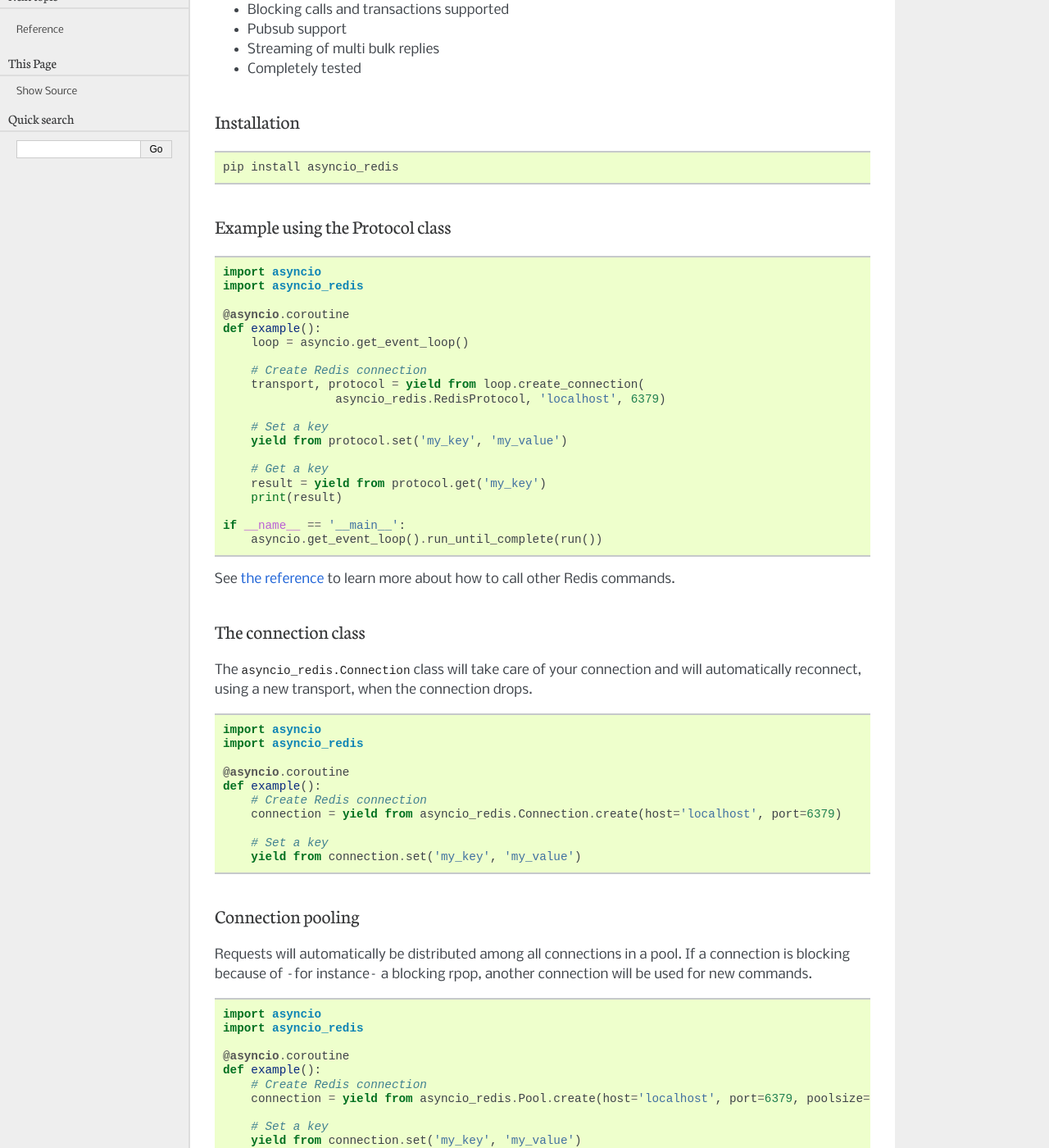
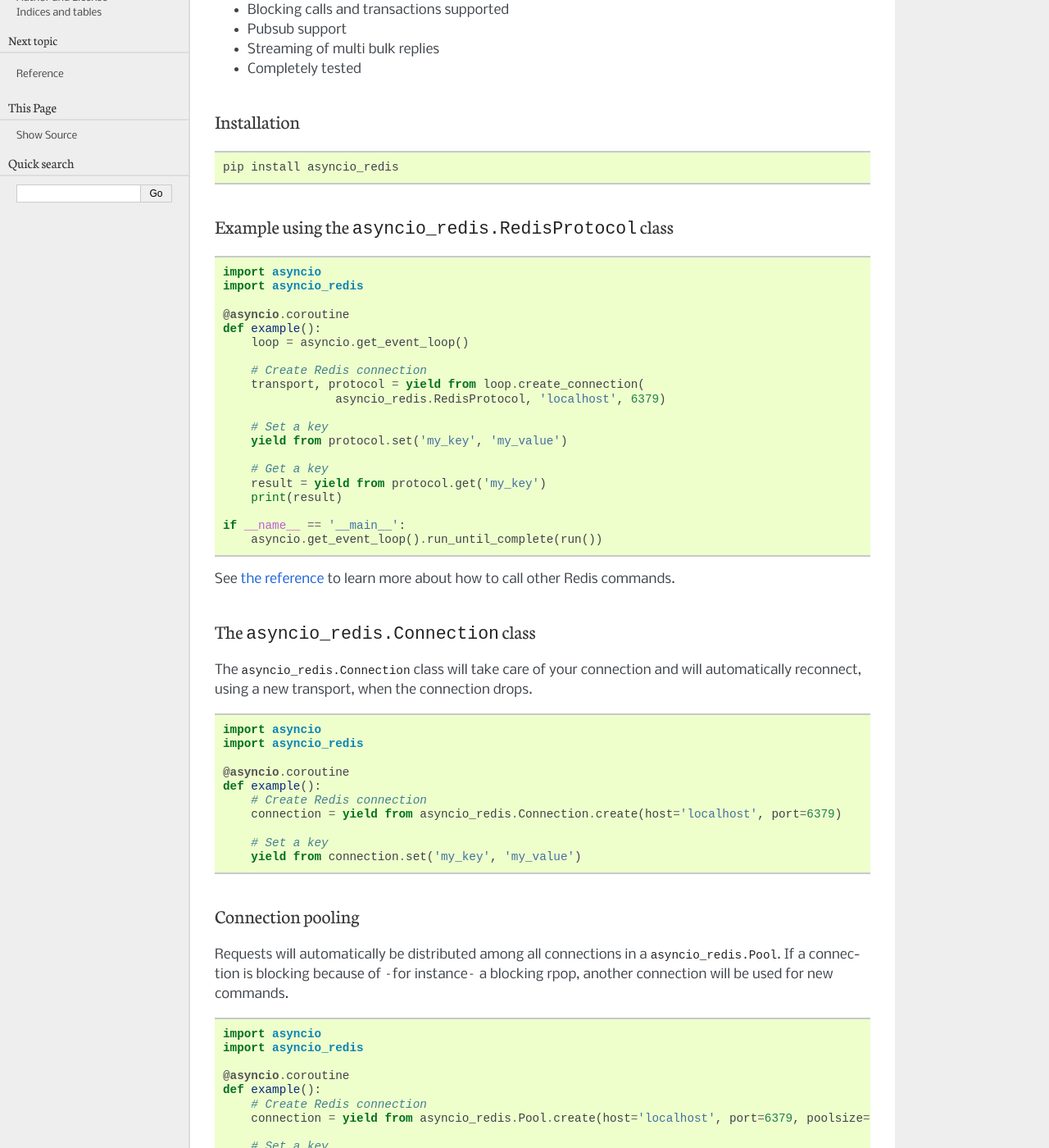
Before and after one commit to jonathanslenders/asyncio-redis, a Sphinx documentation site: the page built from docs/index.rst, in a window 1280 px wide and 1400 px high, scrolled down 325 px. Shown: the whole window at 82% size. Built offline with Sphinx 7.4.7, drawn with Linux system fonts in a browser that asks for light colours; some of the changed text lies outside the part shown.

Commit message:
Better docs.

```diff
--- a/docs/index.rst
+++ b/docs/index.rst
@@ -29,8 +29,8 @@
 
     pip install asyncio_redis
 
-Example using the Protocol class
---------------------------------
+Example using the :class:`asyncio_redis.RedisProtocol` class
+------------------------------------------------------------
 
 .. code:: python
 
@@ -59,8 +59,8 @@
 Redis commands.
 
 
-The connection class
---------------------
+The :class:`asyncio_redis.Connection` class
+-------------------------------------------
 
 The :class:`asyncio_redis.Connection` class will take care of your connection and
 will automatically reconnect, using a new transport, when the connection
@@ -83,9 +83,9 @@
 Connection pooling
 ------------------
 
-Requests will automatically be distributed among all connections in a pool. If
-a connection is blocking because of --for instance-- a blocking rpop, another
-connection will be used for new commands.
+Requests will automatically be distributed among all connections in a
+:class:`asyncio_redis.Pool`. If a connection is blocking because of --for
+instance-- a blocking rpop, another connection will be used for new commands.
 
 
 .. code:: python
@@ -136,6 +136,10 @@
 
 Pubsub example
 --------------
+
+By calling :func:`RedisProtocol.start_subscribe` (either on the protocol,
+through the ``Connection`` class or through the ``Pool`` class), you can start
+a pubsub listener.
 
 .. code:: python
 
```
